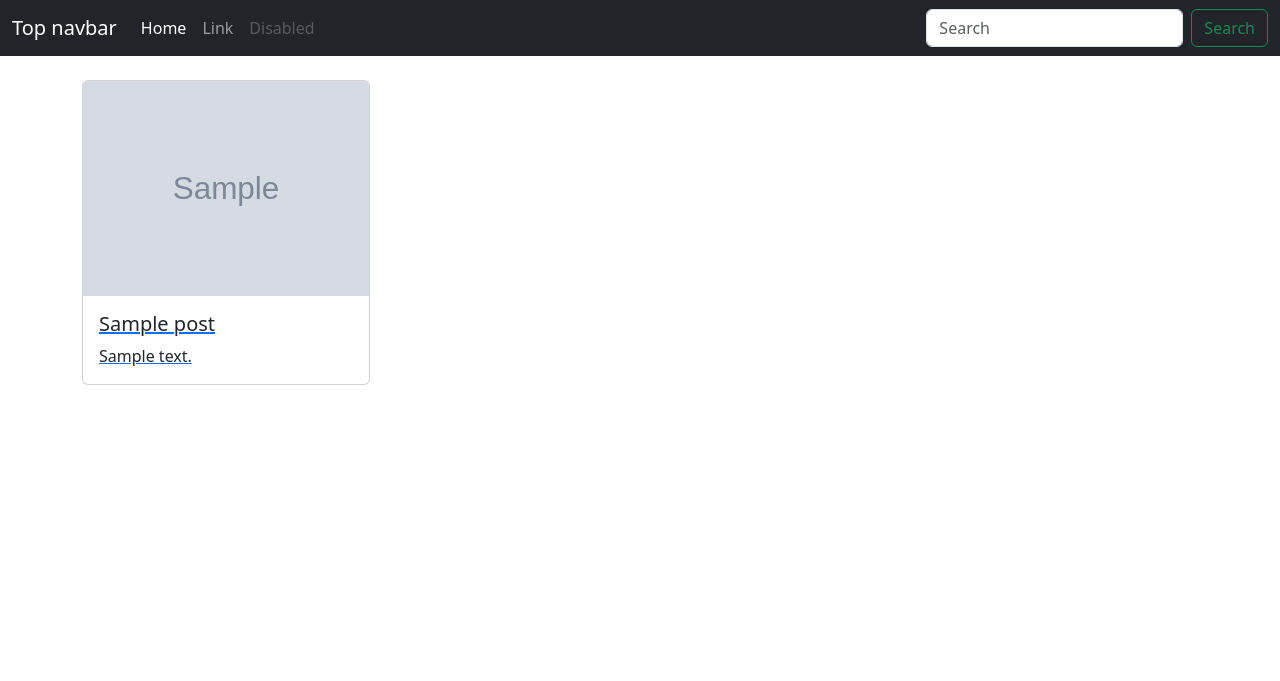
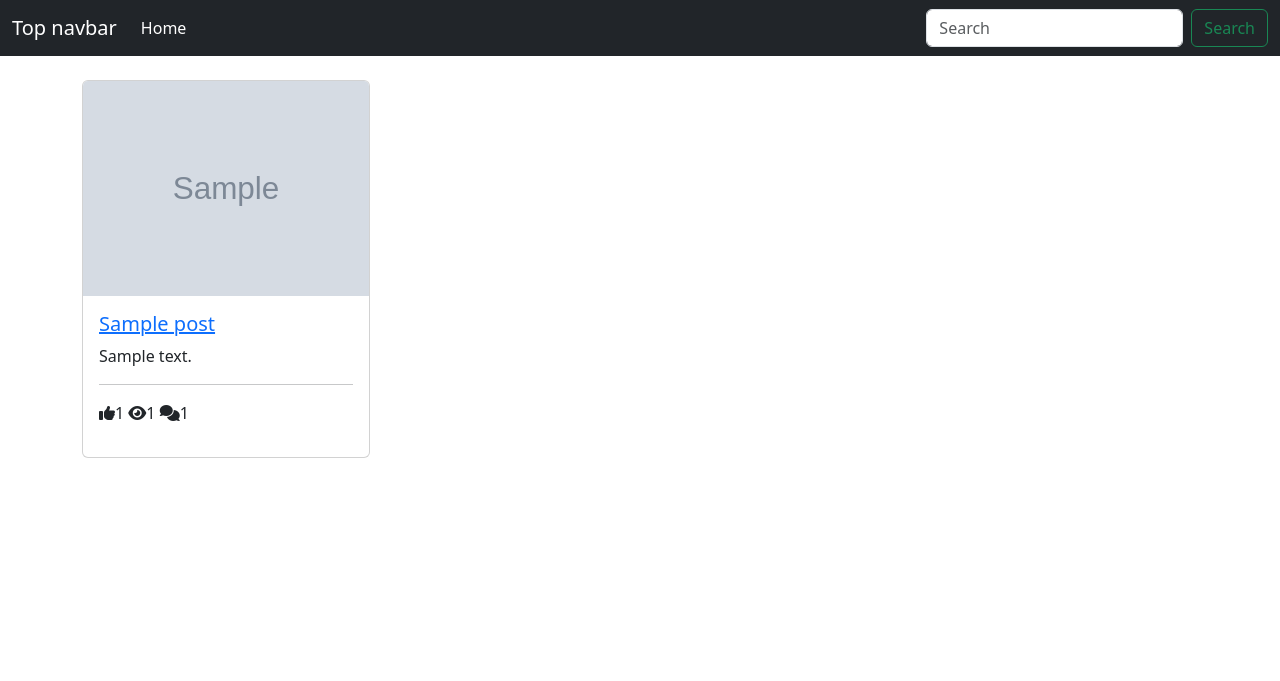
Before and after one commit to JesusZamora20/BlogDjango, a Django app: page / in a window 1280 px wide. Shown: the top 681 px of the page. Run offline with Django 5.2, Linux system fonts and the light colour scheme; tables that the repository leaves empty hold one stand-in row (values such as "Sample post"); grey boxes marked "Sample" are stand-in pictures; some libraries are stand-ins or nearby versions.

Commit message:
styling layout

```diff
--- a/blog/posts/models.py
+++ b/blog/posts/models.py
@@ -1,12 +1,12 @@
 from django.db import models
 from django.contrib.auth.models import AbstractUser
+from django.shortcuts import reverse
 
 class User(AbstractUser):
     pass
 
     def __str__(self):
         return self.username
-
 
 
 class Post(models.Model):
@@ -20,6 +20,24 @@ class Post(models.Model):
 
     def __str__(self):
         return self.title
+
+    def get_absolute_url(self):
+        return reverse("detail", kwargs={"slug": self.slug})
+
+    @property
+    def get_comment_count(self):
+        comment_count = self.comment_set.all().count()
+        return comment_count
+
+    @property
+    def get_view_count(self):
+        view_count = self.postview_set.all().count()
+        return view_count
+
+    @property
+    def get_like_count(self):
+        like_count = self.like_set.all().count()
+        return like_count
 
 class Comment(models.Model):
     user = models.ForeignKey(User, on_delete=models.CASCADE)
--- a/blog/templates/base.html
+++ b/blog/templates/base.html
@@ -9,7 +9,7 @@
     <meta name="generator" content="Hugo 0.122.0">
     <title>Blog</title>
     <link href="https://cdn.jsdelivr.net/npm/bootstrap@5.3.3/dist/css/bootstrap.min.css" rel="stylesheet" integrity="sha384-QWTKZyjpPEjISv5WaRU9OFeRpok6YctnYmDr5pNlyT2bRjXh0JMhjY6hW+ALEwIH" crossorigin="anonymous">
-
+    <script src="https://kit.fontawesome.com/9e6a6819bb.js" crossorigin="anonymous"></script>
 
     <!-- Favicons -->
 <link rel="apple-touch-icon" href="/docs/5.3/assets/img/favicons/apple-touch-icon.png" sizes="180x180">
@@ -82,15 +82,10 @@
     </button>
     <div class="collapse navbar-collapse" id="navbarCollapse">
       <ul class="navbar-nav me-auto mb-2 mb-md-0">
-        <li class="nav-item">
-          <a class="nav-link active" aria-current="page" href="#">Home</a>
+        <li class="nav-item active">
+          <a class="nav-link active" aria-current="page" href="{% url 'list' %}"">Home</a>
         </li>
-        <li class="nav-item">
-          <a class="nav-link" href="#">Link</a>
-        </li>
-        <li class="nav-item">
-          <a class="nav-link disabled" aria-disabled="true">Disabled</a>
-        </li>
+
       </ul>
       <form class="d-flex" role="search">
         <input class="form-control me-2" type="search" placeholder="Search" aria-label="Search">
--- a/blog/templates/posts/post_list.html
+++ b/blog/templates/posts/post_list.html
@@ -6,15 +6,23 @@
         <div class="row">
         {% for object in object_list %}
             <div class="col-4">
-                <a href="#">
-                    <div class="card" style="width: 18rem;">
-                        <img src="{{ object.thumbnail.url }}" class="card-img-top" alt="...">
-                        <div class="card-body">
+                <div class="card" style="width: 18rem;">
+                    <img src="{{ object.thumbnail.url }}" class="card-img-top" alt="...">
+                    <div class="card-body">
+                        <a href="{{ object.get_absolute_url }}">
                             <h5 class="card-title">{{ object.title }}</h5>
-                            <p class="card-text">{{ object.content|truncatechars:40}}</p>
-                        </div>
+                        </a>
+                        <p class="card-text">{{ object.content|truncatechars:40}}</p>
+                        <hr/>
+                        <P>
+                            <span><i class = "fas fa-thumbs-up ml-4"></i>{{ object.get_like_count }}</span>
+                            <span><i class = "fas fa-eye ml-4"></i>{{ object.get_view_count }}</span>
+                            <span><i class = "fas fa-comments ml-4"></i>{{ object.get_comment_count }}</span>
+                        </P>
+
+                        <p></p>
                     </div>
-                </a>
+                </div>
             </div>
         {% endfor %}
         </div>
```
